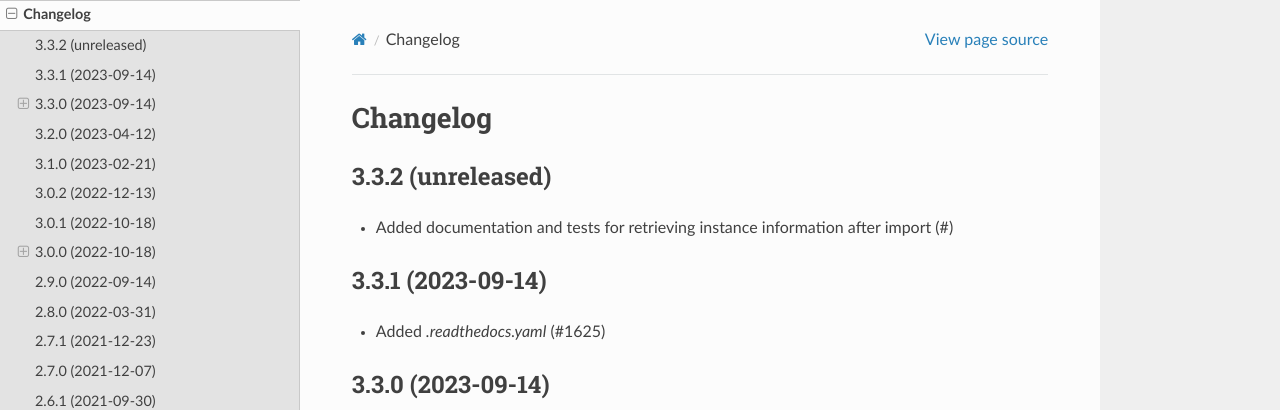
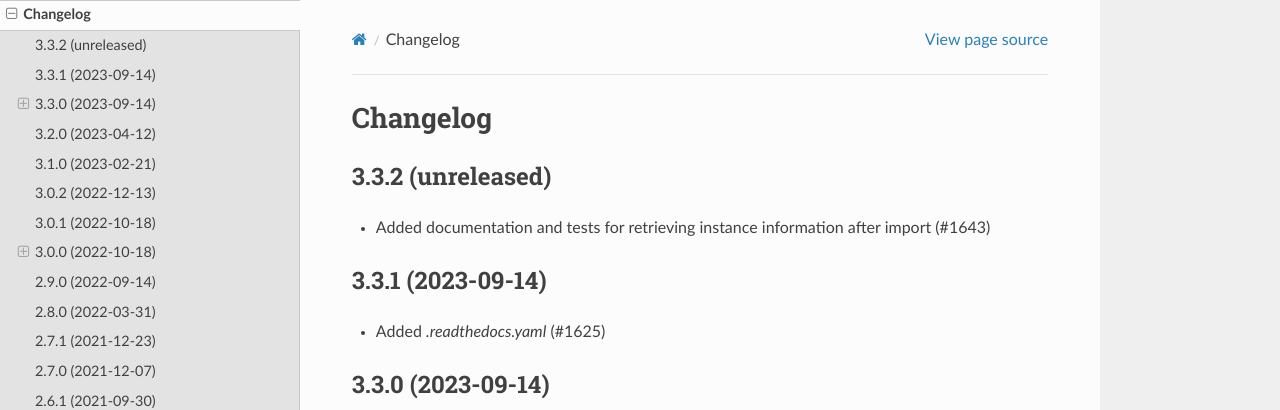
Before and after one commit to django-import-export/django-import-export, a Sphinx documentation site: the page built from docs/changelog.rst, in a window 1280 px wide and 900 px high. Shown: the top 410 px of the window. Built offline with Sphinx 7.4.7 and the Read the Docs theme 2.0.0, drawn with Linux system fonts in a browser that asks for light colours; pages that are not in the unit, such as notebooks, are missing from menus.

Commit message:
Update changelog.rst

```diff
--- a/docs/changelog.rst
+++ b/docs/changelog.rst
@@ -4,7 +4,7 @@ Changelog
 3.3.2 (unreleased)
 ------------------
 
-- Added documentation and tests for retrieving instance information after import (#)
+- Added documentation and tests for retrieving instance information after import (#1643)
 
 
 3.3.1 (2023-09-14)
```
